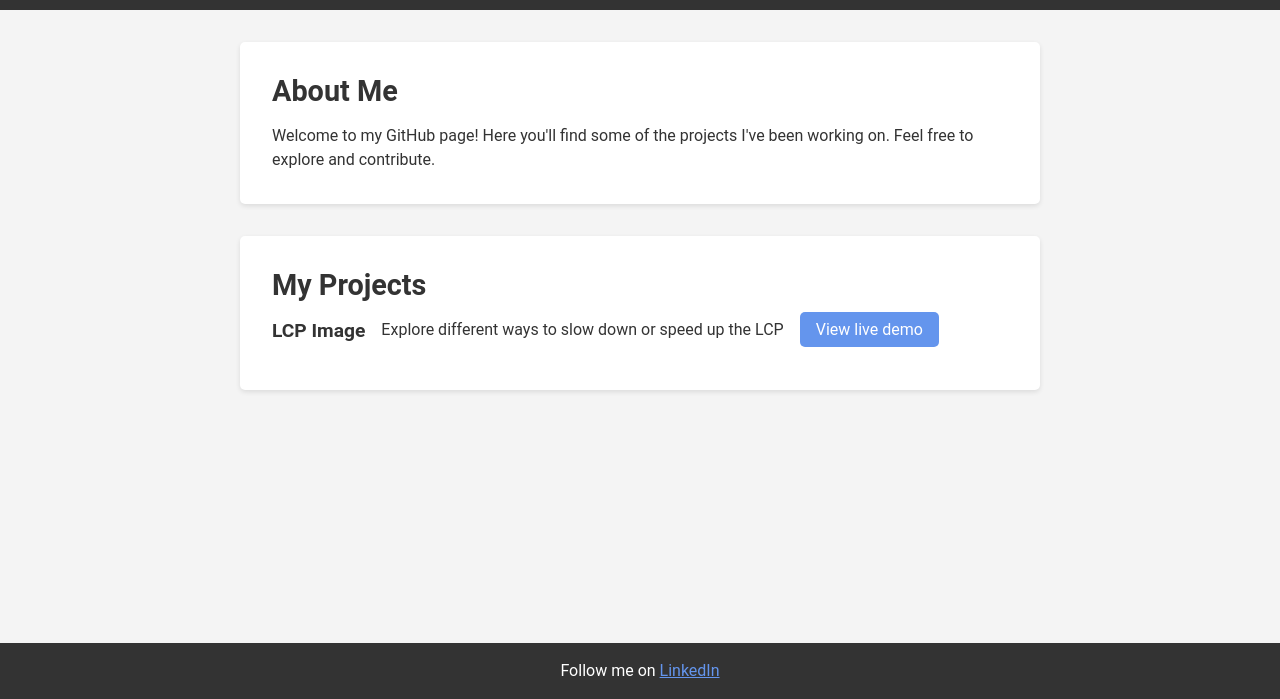
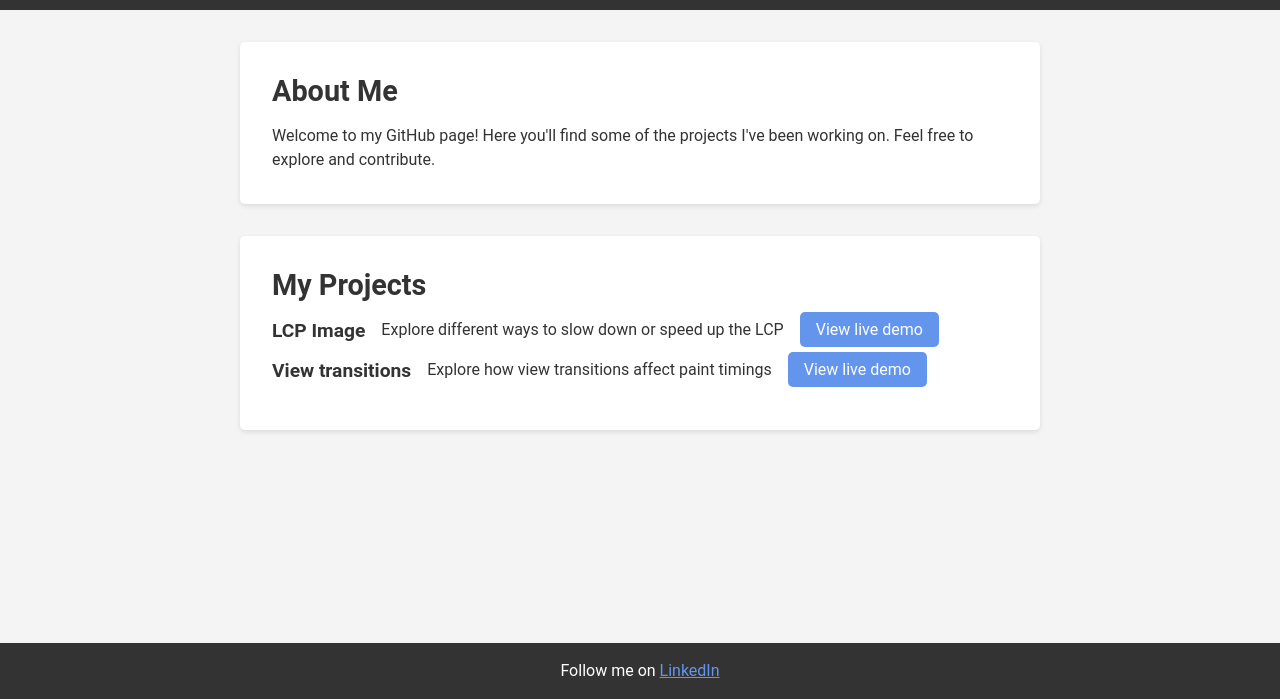
Before and after one commit to corewebvitals/corewebvitals.github.io, a plain HTML site: page index.html in a window 1280 px wide. Shown: the part 101-800 px from the top of the page. Drawn offline with Linux system fonts and the light colour scheme.

Commit message:
Update index.html

```diff
--- a/index.html
+++ b/index.html
@@ -116,6 +116,11 @@
             <p>Explore different ways to slow down or speed up the LCP</p>
             <p><a href="/lcp-image/" class="badge">View live demo</a></p>
           </li>
+            <li class="project-item">
+            <h3><a href="https://github.com/corewebvitals/view-transition/"></a>View transitions</h3>
+            <p>Explore how view transitions affect paint timings</p>
+            <p><a href="/view-transition/" class="badge">View live demo</a></p>
+          </li>
         </ul>
       </section>
     </main>
```
